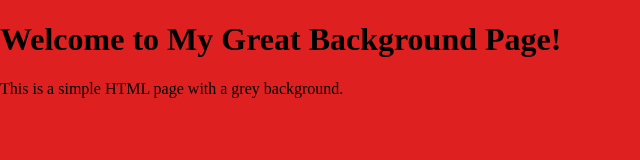
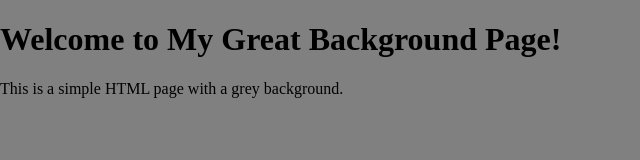
Before and after one commit to htech7x/my-ci-cd, a plain HTML site: page custom_folder/index.html in a window 1280 px wide. Shown: the whole page, without its empty margins (0-640 px from the left). Drawn offline with Linux system fonts and the light colour scheme.

Commit message:
new page

```diff
--- a/custom_folder/index.html
+++ b/custom_folder/index.html
@@ -5,9 +5,10 @@
     <title>Grey Background Page</title>
     <style>
         body {
-            background-color: #df2020; /* Grey color in hexadecimal */
+            background-color: #808080; /* Grey color in hexadecimal */
             margin: 0; /* Remove default margin */
             padding: 0; /* Remove default padding */
+	    align-items: center;
         }
     </style>
 </head>
```
